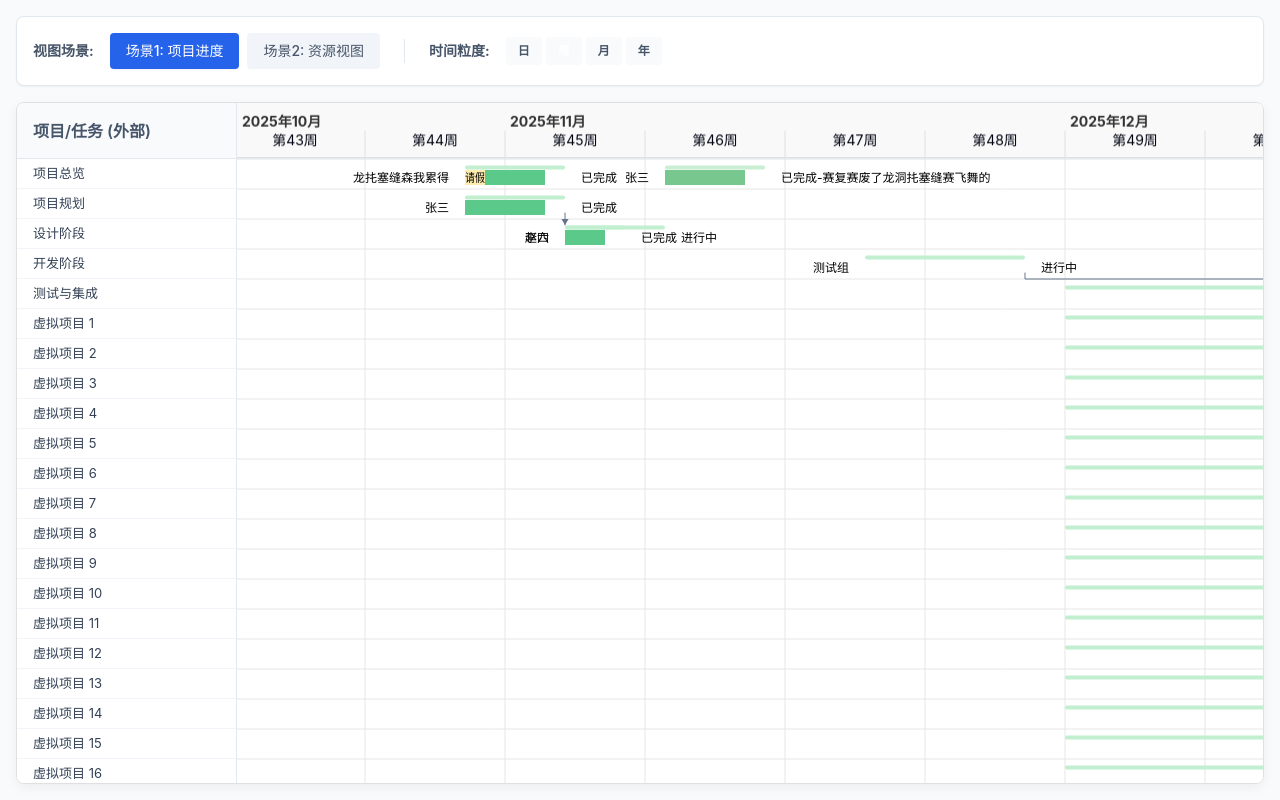
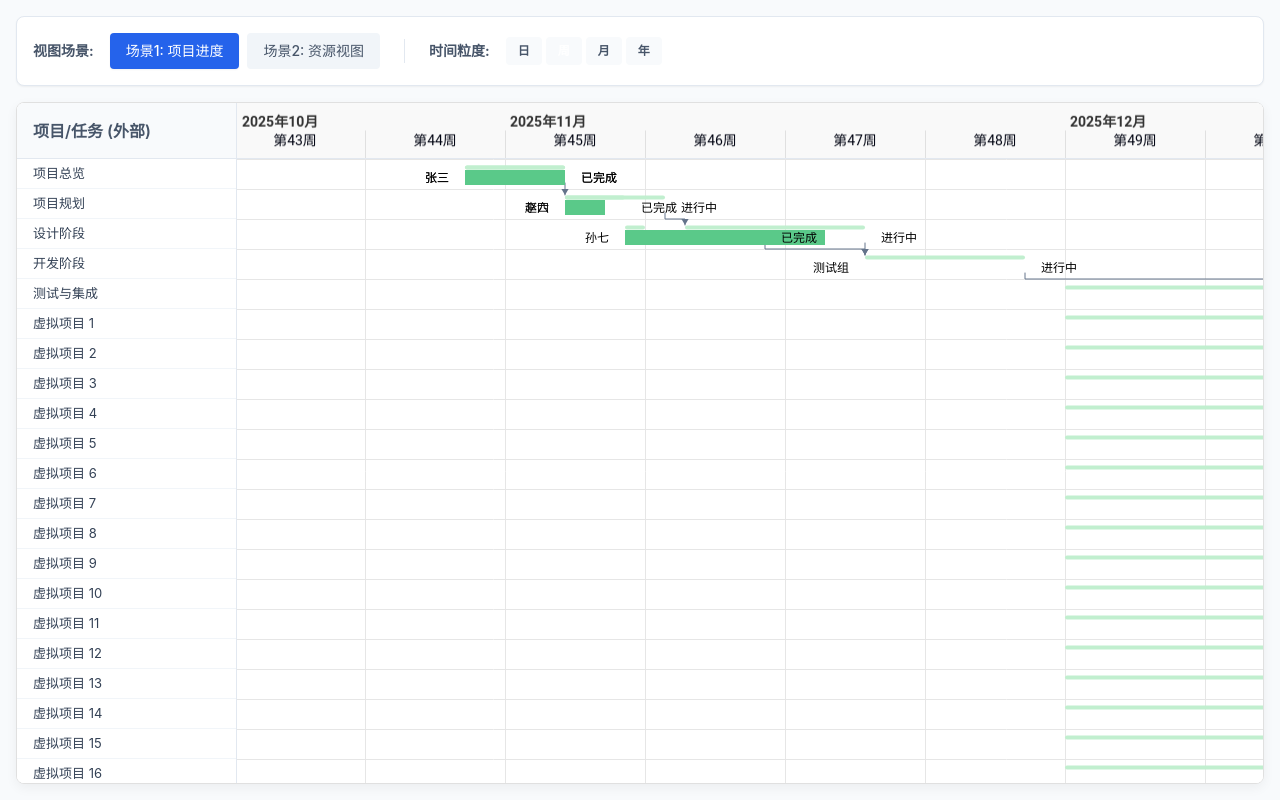
Before and after one commit to chandq/gantt-canvas-chart, a website built with Vite: page index.html in a window 1280 px wide. Built offline with nearby package versions, Linux system fonts and the light colour scheme.

Commit message:
fix: solved problem of unclear lines, add xGap config

```diff
--- a/examples/demo1.ts
+++ b/examples/demo1.ts
@@ -9,18 +9,21 @@ export function getDemo1Data(): GanttData {
     {
       id: 'proj0',
       name: '项目总览',
+      hide: true,
       tasks: [
         {
           id: 't000',
           name: '项目需求背景编写',
 
-          planStart: '2025-10-01',
-          planEnd: '2025-10-01',
-          actualStart: '2025-10-01',
-          actualEnd: '2025-10-01',
+          planStart: '2025-12-01',
+          planEnd: '2025-12-01',
+          // actualStart: '2025-10-01',
+          actualStart: '2025-12-11',
+          // actualEnd: '2025-10-01',
           leftRemark: '刘玲',
           hide: true,
           rightRemark: '待开始',
+          actualBgColor: '#4984ec',
           planOffsetPercent: [0.3, 0.5],
           actualOffsetPercent: [0.3, 0.5],
           // styleClass: 'demo1-task'
@@ -51,6 +54,7 @@ export function getDemo1Data(): GanttData {
           actualEnd: '2025-11-01',
           actualBgColor: '#FFEDB0',
           centerRemark: '请假',
+          hide: true,
           // leftRemark: '张三',
           // rightRemark: '已完成',
           actualOffsetPercent: [0.2, 0.5],
@@ -86,12 +90,24 @@ export function getDemo1Data(): GanttData {
           leftRemark: '张三',
           rightRemark: '已完成',
           styleClass: 'demo1-task'
+        },
+        {
+          id: 't111',
+          name: '需求分析2',
+          planStart: '2025-11-01 09:00:00',
+          planEnd: '2025-11-05 05:00:00',
+          actualStart: '2025-11-05',
+          actualEnd: '2025-11-05',
+          leftRemark: '张三',
+          rightRemark: '已完成',
+          styleClass: 'demo1-task'
         }
       ]
     },
     {
       id: 'proj2',
       name: '设计阶段',
+      // hide: true,
       tasks: [
         {
           id: 't2',
@@ -122,7 +138,7 @@ export function getDemo1Data(): GanttData {
     {
       id: 'proj3',
       name: '开发阶段',
-      hide: true,
+      // hide: true,
       tasks: [
         {
           id: 't3',
--- a/examples/demo2.ts
+++ b/examples/demo2.ts
@@ -71,6 +71,14 @@ export function getDemo2Data(): GanttData {
           actualStart: '2025-11-13',
           actualEnd: '2025-11-13',
           styleClass: 'demo2-leave'
+        },
+        {
+          id: 'u2-2_leave',
+          name: '事假',
+          type: 'leave',
+          actualStart: '2025-11-14',
+          actualEnd: '2025-11-14',
+          styleClass: 'demo2-leave'
         }
       ]
     },
--- a/index.html
+++ b/index.html
@@ -328,7 +328,8 @@
             showPlan: true,
             rowHeight: 60,
             tooltipColor: 'white',
-            tooltipFormat: null
+            tooltipFormat: null,
+            xGap: 1
           });
           ganttChart.setOnDataLoadCallback(null);
           demo2Btn.classList.replace('bg-gray-100', 'bg-blue-600');
--- a/src/core/ganttChart.ts
+++ b/src/core/ganttChart.ts
@@ -123,6 +123,7 @@ export class GanttChart {
       offsetTop: 0,
       offsetLeft: 0,
       scrollEdgeThresholds: 10,
+      xGap: 0,
       enabledLoadMore: [],
       viewFactors: { Day: 80, Week: 20, Month: 15, Year: 6 },
 
@@ -571,9 +572,18 @@ export class GanttChart {
     canvas.style.height = `${height}px`;
     const ctx = canvas.getContext('2d')!;
     ctx.scale(this.devicePixelRatio, this.devicePixelRatio);
+    // 关键：Windows上文字渲染优化
+    ctx.textBaseline = 'middle';
+    ctx.imageSmoothingEnabled = false;
     return ctx
   }
-
+  /**
+   * 辅助函数：像素对齐(确保MAC/Windows等不同设备上1px线条清晰)
+   * 用于 1px 线条，使其落在 x.5 位置，填满一个物理像素，避免模糊
+   */
+  snap(val: number) {
+    return Math.floor(val) + 0.5;
+  }
   private calculateAllTaskPositions(): void {
     this.taskPositions.clear();
     // Track visible rows only
@@ -680,10 +690,10 @@ export class GanttChart {
 
     ctx.clearRect(0, 0, ctx.canvas.width, ctx.canvas.height);
     ctx.save();
-    ctx.translate(-this.scrollLeft, 0);
+    ctx.translate(-Math.round(this.scrollLeft), 0);
 
     ctx.fillStyle = this.config.headerBgColor;
-    ctx.fillRect(this.scrollLeft, 0, this.viewportWidth, h);
+    ctx.fillRect(Math.round(this.scrollLeft), 0, this.viewportWidth, h);
 
     ctx.textBaseline = 'middle';
     ctx.textRendering = 'optimizeLegibility';
@@ -780,7 +790,7 @@ export class GanttChart {
 
     // Render year/month headers that span across multiple units
     ctx.fillStyle = '#333';
-    ctx.font = 'bold 14px -apple-system, BlinkMacSystemFont, "Segoe UI", Roboto, Helvetica, Arial, sans-serif';
+    ctx.font = 'bold 14px Roboto,PingFang SC,Noto Sans SC,Microsoft YaHei UI,Microsoft YaHei,Segoe UI,Helvetica Neue,Helvetica,Arial,sans-serif';
     ctx.textAlign = 'left';
 
     groupedBlocks.forEach(group => {
@@ -791,17 +801,17 @@ export class GanttChart {
       if (visibleEnd > visibleStart) {
         // Draw background for the header area
         ctx.fillStyle = this.config.headerBgColor;
-        ctx.fillRect(visibleStart, 0, visibleEnd - visibleStart, h * 0.5);
+        ctx.fillRect(Math.round(visibleStart), 0, Math.round(visibleEnd - visibleStart), Math.round(h * 0.5));
 
         // Draw the year/month text
         ctx.fillStyle = '#333';
-        ctx.fillText(group.text, visibleStart + 5, group.yPos);
+        ctx.fillText(group.text, Math.round(visibleStart + 5), Math.round(group.yPos));
       }
     });
 
     // Render lower text and grid lines
     while (currentDateForLower <= this.visibleDateRange.end) {
-      const x = this.dateToX(currentDateForLower);
+      const x = this.snap(this.dateToX(currentDateForLower));
       let lowerText = '';
       let nextDate: Date;
 
@@ -840,7 +850,7 @@ export class GanttChart {
 
       // Render lower text
       ctx.fillStyle = '#000412';
-      ctx.font = '14px -apple-system, BlinkMacSystemFont, "Segoe UI", Roboto, Helvetica, Arial, sans-serif';
+      ctx.font = '14px Roboto,PingFang SC,Noto Sans SC,Microsoft YaHei UI,Microsoft YaHei,Segoe UI,Helvetica Neue,Helvetica,Arial,sans-serif';
       ctx.textAlign = 'center';
       ctx.fillText(lowerText, Math.round(x + unitWidth / 2), Math.round(h * 0.7));
 
@@ -857,13 +867,6 @@ export class GanttChart {
         currentDateForLower = nextDate;
       }
     }
-
-    // Draw bottom border
-    ctx.beginPath();
-    ctx.moveTo(this.scrollLeft, h - 0.5);
-    ctx.lineTo(this.scrollLeft + this.viewportWidth, h - 0.5);
-    ctx.strokeStyle = '#e0e0e0';
-    ctx.stroke();
 
     ctx.restore();
   }
@@ -897,7 +900,7 @@ export class GanttChart {
     ctx.clearRect(0, 0, ctx.canvas.width, ctx.canvas.height);
     ctx.save();
 
-    ctx.translate(-this.scrollLeft, -this.scrollTop);
+    ctx.translate(-Math.round(this.scrollLeft), -Math.round(this.scrollTop));
 
     const { start: startDate, end: endDate } = this.visibleDateRange;
 
@@ -1024,7 +1027,7 @@ export class GanttChart {
 
   private drawAllTasks(ctx: CanvasRenderingContext2D): void {
     ctx.textBaseline = 'middle';
-    ctx.font = '12px -apple-system, BlinkMacSystemFont, "Segoe UI", Roboto, Helvetica, Arial, sans-serif';
+    ctx.font = '12px Roboto,PingFang SC,Noto Sans SC,Microsoft YaHei UI,Microsoft YaHei,Segoe UI,Helvetica Neue,Helvetica,Arial,sans-serif'; // 确保使用系统字体;
     ctx.textRendering = 'optimizeSpeed';
     ctx.imageSmoothingEnabled = false;
 
@@ -1084,8 +1087,9 @@ export class GanttChart {
       for (let i = 0; i <= visibleRowCount; i++) {
         const y = i * this.config.rowHeight;
         if (y < this.scrollTop || y > this.scrollTop + this.viewportHeight) continue;
-        ctx.moveTo(this.scrollLeft, y);
-        ctx.lineTo(this.scrollLeft + this.viewportWidth, y);
+        const sharpY = this.snap(y);
+        ctx.moveTo(this.scrollLeft, sharpY);
+        ctx.lineTo(this.scrollLeft + this.viewportWidth, sharpY);
       }
     }
 
@@ -1132,7 +1136,7 @@ export class GanttChart {
       }
 
       while (currentDate <= endDate) {
-        const x = this.dateToX(currentDate);
+        const x = this.snap(this.dateToX(currentDate));
         ctx.moveTo(x, this.scrollTop);
         ctx.lineTo(x, this.scrollTop + this.viewportHeight);
 
@@ -1188,15 +1192,15 @@ export class GanttChart {
     // const x_today = this.dateToX(this.today);
     if (this.config.showActual && pos.x_actual_start) {
       ctx.fillStyle = task.actualBgColor ? task.actualBgColor : this.config.actualBgColor;
-      ctx.fillRect(pos.offset_x_actual_start!, Math.round(taskY + 2), Math.round(pos.x_actual_width * percent_actual), Math.round(taskHeight - 2));
+      ctx.fillRect(pos.offset_x_actual_start! + this.config.xGap, Math.round(taskY + 2), Math.round(pos.x_actual_width * percent_actual - this.config.xGap), Math.round(taskHeight - 2));
     }
 
     if (this.config.showPlan && pos.x_plan_start && pos.x_plan_end) {
       ctx.strokeStyle = task.planBorderColor ? task.planBorderColor : this.config.planBorderColor;
       ctx.lineWidth = 4;
       ctx.beginPath();
-      ctx.moveTo(pos.offset_x_plan_start! + offset / 2, taskY);
-      ctx.lineTo(pos.offset_x_plan_end! - offset / 2, taskY);
+      ctx.moveTo(pos.offset_x_plan_start! + offset / 2 + this.config.xGap, taskY);
+      ctx.lineTo(pos.offset_x_plan_end! - offset / 2 - this.config.xGap, taskY);
       ctx.stroke();
     }
 
--- a/src/core/types.ts
+++ b/src/core/types.ts
@@ -52,6 +52,7 @@ export interface GanttConfig {
   offsetTop?: number; // tooltip位置的顶部偏移量（嵌入在微前端框架中时，子应用页面元素相对主应用的顶部位置有偏移量）
   offsetLeft?: number; // tooltip位置的左侧偏移量（嵌入在微前端框架中时，子应用页面元素相对主应用的左侧位置有偏移量）
   scrollEdgeThresholds?: number; // 滚动边缘触发加载更多
+  xGap?: number;  // 任务之间的间隔, 默认0
   enabledLoadMore?: [LoadMoreDirection?, LoadMoreDirection?, LoadMoreDirection?]
   viewFactors?: { Day: number, Week: number, Month: number, Year: number },
   tooltipFormat?: null | ((task: Row, date: Date, config: GanttConfig) => string);
--- a/src/styles/index.css
+++ b/src/styles/index.css
@@ -4,7 +4,8 @@
   overflow: hidden;
   position: relative;
   background: white;
-  font-family: -apple-system, BlinkMacSystemFont, 'Segoe UI', Roboto, Helvetica, Arial, sans-serif;
+  font-family: Roboto, PingFang SC, Noto Sans SC, Microsoft YaHei UI, Microsoft YaHei, Segoe UI, Helvetica Neue,
+    Helvetica, Arial, sans-serif;
 }
 
 .__gantt-chart-container {
@@ -13,7 +14,8 @@
   position: relative;
   background: #ffffff;
   height: 100%;
-  font-family: -apple-system, BlinkMacSystemFont, 'Segoe UI', Roboto, Helvetica, Arial, sans-serif;
+  font-family: Roboto, PingFang SC, Noto Sans SC, Microsoft YaHei UI, Microsoft YaHei, Segoe UI, Helvetica Neue,
+    Helvetica, Arial, sans-serif;
 }
 
 .__gantt-scroll-dummy {
```
